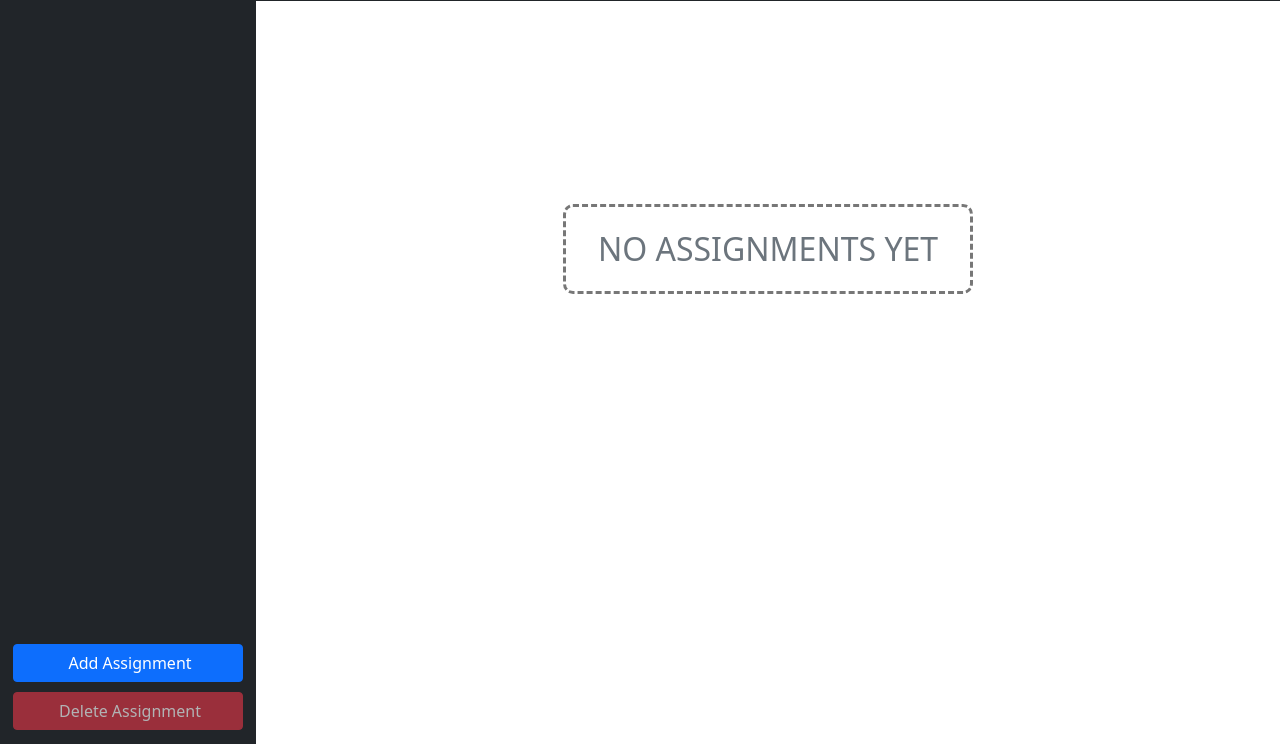
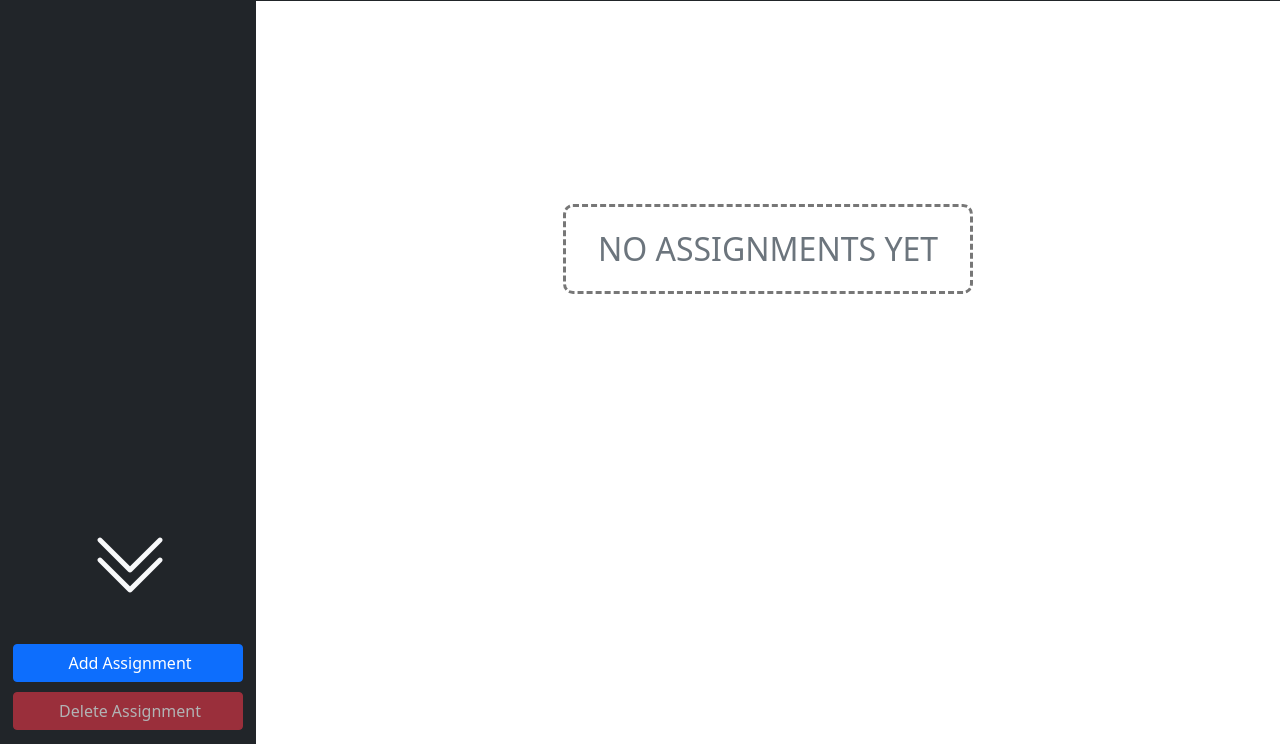
Before and after one commit to jonathanvevance/ta_grader, a Django app: page /all_assignments/ in a window 1280 px wide. Shown: the part 56-800 px from the top of the page. Run offline with Django 3.2, Linux system fonts and the light colour scheme; data that the repository does not hold is empty; some libraries are stand-ins or nearby versions.

Commit message:
arrow sidebar added

```diff
--- a/setter/static/setter/assignments.css
+++ b/setter/static/setter/assignments.css
@@ -63,6 +63,13 @@
     text-align: center;
     width: 99%;
     margin-bottom: 10px;
+}
+
+.bi-chevron-double-down {
+    position: fixed;
+    bottom: 120px;
+    left: 90px;
+    font-size: 500%;
 }
 
 /* Quesions */
--- a/setter/templates/setter/assignments.html
+++ b/setter/templates/setter/assignments.html
@@ -54,7 +54,13 @@
             </div>
         </div>
         {% endfor %}
+
+        <!-- Arrow down -->
+        {% if all_assignments|length == 0 %}
+        <i class="bi bi-chevron-double-down"></i>
+        {% endif %}
     </div>
+
 
     <div id="sidebar-buttons" class="bg-dark">
         <a href="#" class="btn btn-primary" data-bs-toggle="modal" data-bs-target="#add-assignment">
--- a/setter/templates/setter/messages.html
+++ b/setter/templates/setter/messages.html
@@ -23,9 +23,9 @@
 
 <script>
     const alertButtons = document.getElementsByClassName("alert-button");  // Return an array
-    // setTimeout(function () {
-    //     for (let i = 0; i < alertButtons.length; ++i) {
-    //         alertButtons[i].click()
-    //     }
-    // }, 3000);
+    setTimeout(function () {
+        for (let i = 0; i < alertButtons.length; ++i) {
+            alertButtons[i].click()
+        }
+    }, 3000);
 </script>
```
